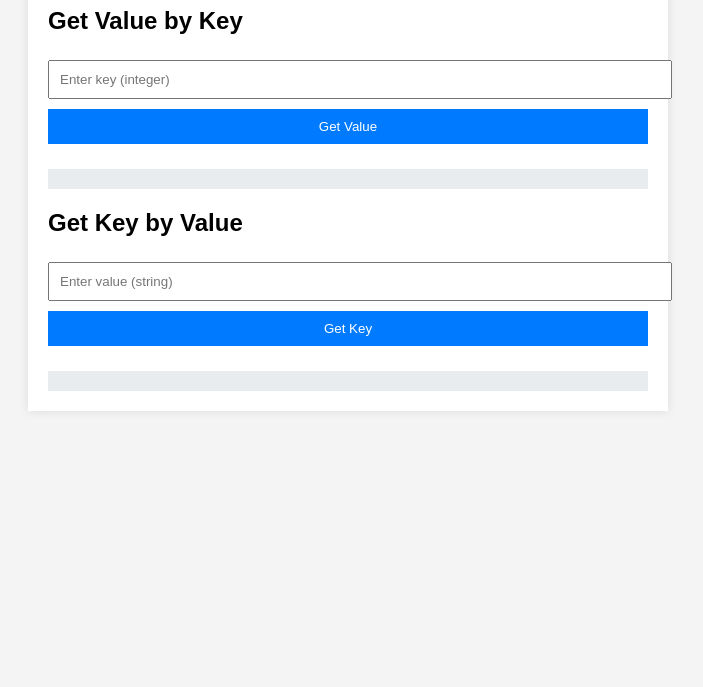
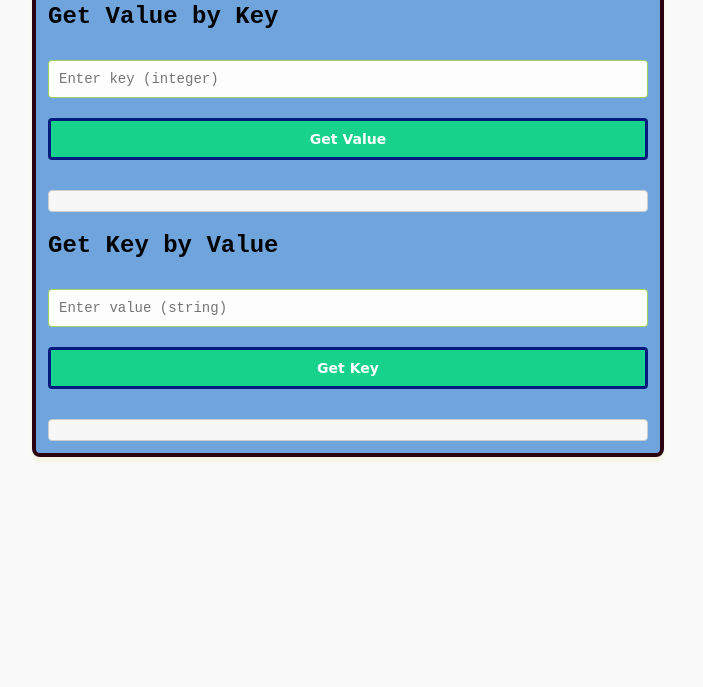
Before and after one commit to fiificoder/web-service, a plain HTML site: page web-service/index.html in a window 1280 px wide. Shown: the part 113-800 px from the top of the page, without its empty margins (292-995 px from the left). Drawn offline with Linux system fonts and the light colour scheme.

Commit message:
feat(Fix): made changes on fe and be

```diff
--- a/web-service/index.html
+++ b/web-service/index.html
@@ -1,3 +1,5 @@
+
+
 <!DOCTYPE html>
 <html lang="en">
 <head>
@@ -6,36 +8,61 @@
     <title>Simple Web Service Frontend</title>
     <style>
         body {
-            font-family: Arial, sans-serif;
+            font-family: "Brush Script MT", "Lucida Handwriting", cursive;
             margin: 0;
             padding: 20px;
-            background-color: #f4f4f4;
+            background-color: #f9f9f9;
+            color: #7e1010;
         }
         .container {
             max-width: 600px;
             margin: auto;
-            background: white;
-            padding: 20px;
-            box-shadow: 0 0 10px rgba(0,0,0,0.1);
+            background: #70a4dd;
+            padding: 12px;
+            border: 4px solid #2d0312;
+            border-radius: 8px;
+            box-shadow: 0 5px 3px rgba(196, 210, 42, 0.1);
         }
-        input, button {
+        h1, h2 {
+            font-family: "Courier New", Courier, monospace;
+            color: #000000f9;
+        }
+        input[type="number"], input[type="text"], button {
             padding: 10px;
-            margin: 5px 0;
+            margin: 10px 0;
             width: 100%;
+            border: 1px solid #70c01bab;
+            border-radius: 4px;
+            box-sizing: border-box;
+            font-size: 14px;
+            font-family: "Courier New", Courier, monospace;
+            background-color: #fdfdfd;
+        }
+        input[type="number"]:focus, input[type="text"]:focus {
+            border-color: #ab5e1290;
+            box-shadow: inset 0 1px 2px rgba(0, 0, 0, 0.1), 0 0 0 2px rgba(85, 85, 85, 0.2);
+            outline: none;
         }
         button {
             cursor: pointer;
-            background-color: #007BFF;
+            background-color: #16d28a;
             color: white;
-            border: none;
+            border: 3px solid #031b7c;
+            font-weight: bold;
+            font-family: "Brush Script MT", "Lucida Handwriting", cursive;
         }
         button:hover {
-            background-color: #0056b3;
+            background-color: #042938;
+            border-color: #666;
         }
         .result {
             margin-top: 20px;
             padding: 10px;
-            background: #e9ecef;
+            background: #f7f7f7;
+            border: 1px solid #ccc;
+            border-radius: 4px;
+            color: #333;
+            font-family: "Courier New", Courier, monospace;
         }
     </style>
 </head>
@@ -65,16 +92,22 @@
             }
 
             try {
-                const response = await fetch(`http://localhost:8080/value/${key}`, {
-                    method: 'GET'
-                });
+                const response = await fetch(`http://localhost:8080/list/${key}`);
                 if (!response.ok) {
-                    throw new Error('Value not found');
+                    if (response.status === 404) {
+                        throw new Error('Value not found');
+                    } else {
+                        throw new Error(`HTTP error! Status: ${response.status}`);
+                    }
                 }
                 const data = await response.json();
                 resultDiv.textContent = `Key: ${key}, Value: ${data.value}`;
+
+                // Log data to console
+                console.log('Fetched data:', data);
             } catch (error) {
                 resultDiv.textContent = error.message;
+                console.error('Fetch error:', error);
             }
         }
 
@@ -87,18 +120,35 @@
                 return;
             }
 
-
             try {
-                const response = await fetch(`http://localhost:8080/key/${value}`, {
+                const response = await fetch(`http://localhost:8080/list`, {
                     method: 'GET'
                 });
                 if (!response.ok) {
                     throw new Error('Key not found');
                 }
                 const data = await response.json();
-                resultDiv.textContent = `Value: ${value}, Key: ${data.key}`;
+
+                // Find the key corresponding to the input value
+                let foundKey = null;
+                for (const key in data) {
+                    if (data[key] === value) {
+                        foundKey = key;
+                        break;
+                    }
+                }
+
+                if (foundKey !== null) {
+                    resultDiv.textContent = `Value: ${value}, Key: ${foundKey}`;
+                } else {
+                    resultDiv.textContent = `Value: ${value} not found`;
+                }
+
+                // Log data to console
+                console.log('Fetched data:', data);
             } catch (error) {
                 resultDiv.textContent = error.message;
+                console.error('Fetch error:', error);
             }
         }
     </script>
```
Also changed, not shown: 2 other files.
